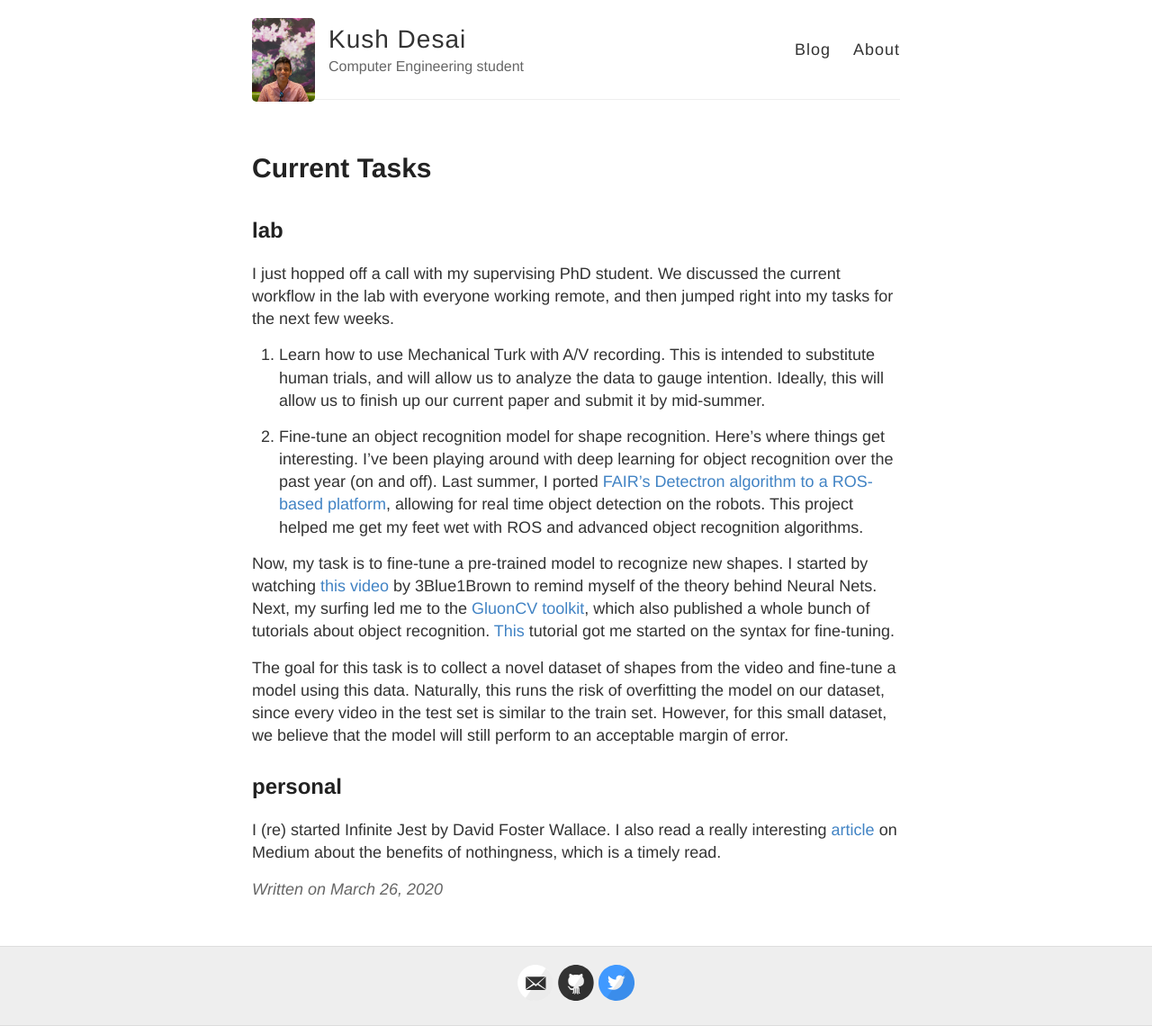
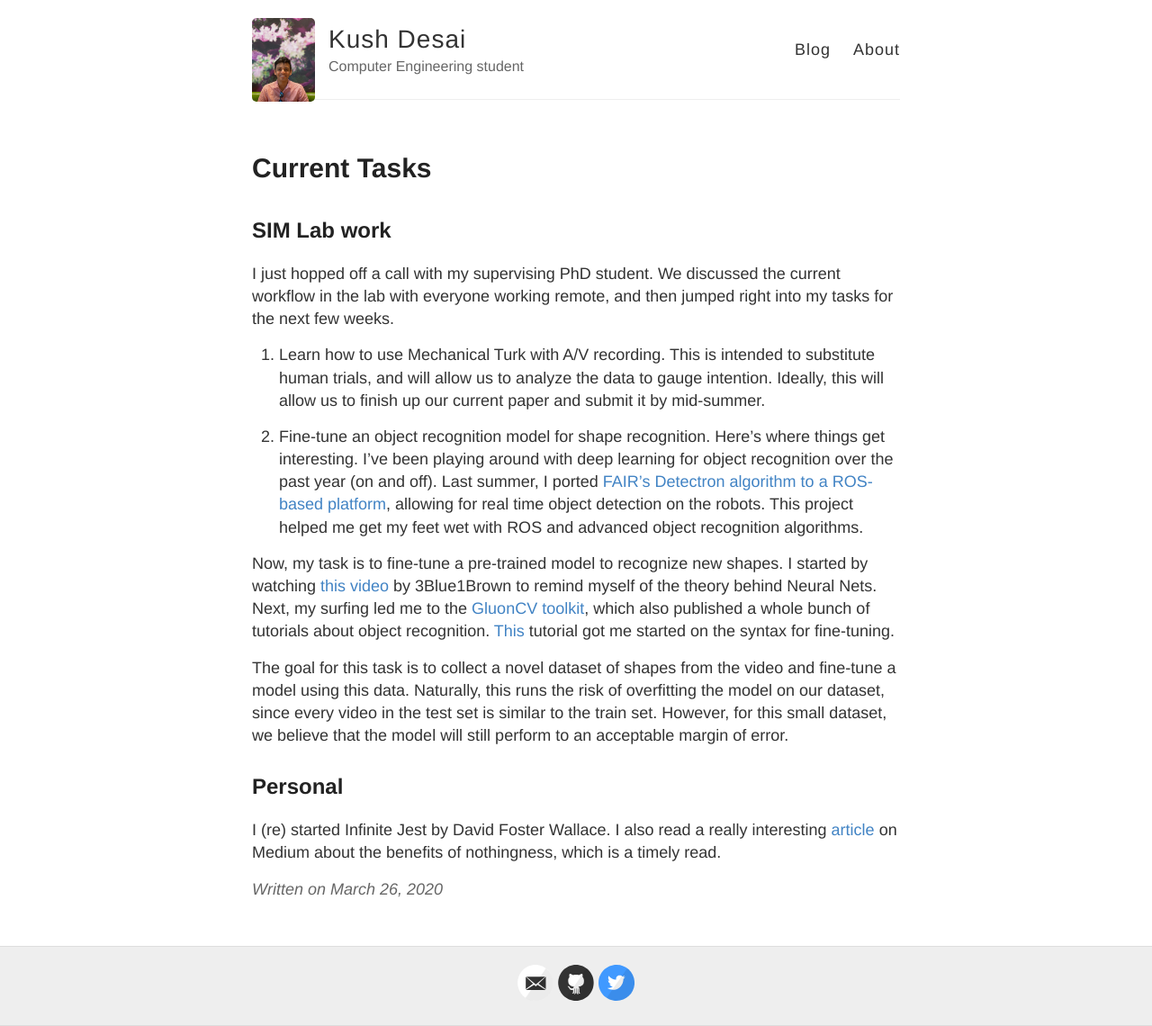
Before and after one commit to kdesai2018/kdesai2018.github.io, a Jekyll site: the page built from _posts/2020-03-26-current-project.md, in a window 1280 px wide. Shown: the whole page at 90% size. Built offline with Jekyll 4.4.1, drawn with Linux system fonts in a browser that asks for light colours.

Commit message:
gpushall

```diff
--- a/_posts/2020-03-26-current-project.md
+++ b/_posts/2020-03-26-current-project.md
@@ -3,7 +3,7 @@ layout: post
 title: Current Tasks
 ---
 
-## lab
+## SIM Lab work
 
 I just hopped off a call with my supervising PhD student. We discussed the current workflow in the lab with everyone working remote, and then jumped right into my tasks for the next few weeks.
 
@@ -15,6 +15,6 @@ Now, my task is to fine-tune a pre-trained model to recognize new shapes. I star
 
 The goal for this task is to collect a novel dataset of shapes from the video and fine-tune a model using this data. Naturally, this runs the risk of overfitting the model on our dataset, since every video in the test set is similar to the train set. However, for this small dataset, we believe that the model will still perform to an acceptable margin of error.
 
-## personal
+## Personal
 
 I (re) started Infinite Jest by David Foster Wallace. I also read a really interesting [article](https://medium.com/@the_jennitaur/how-to-do-nothing-57e100f59bbb) on Medium about the benefits of nothingness, which is a timely read.
```
